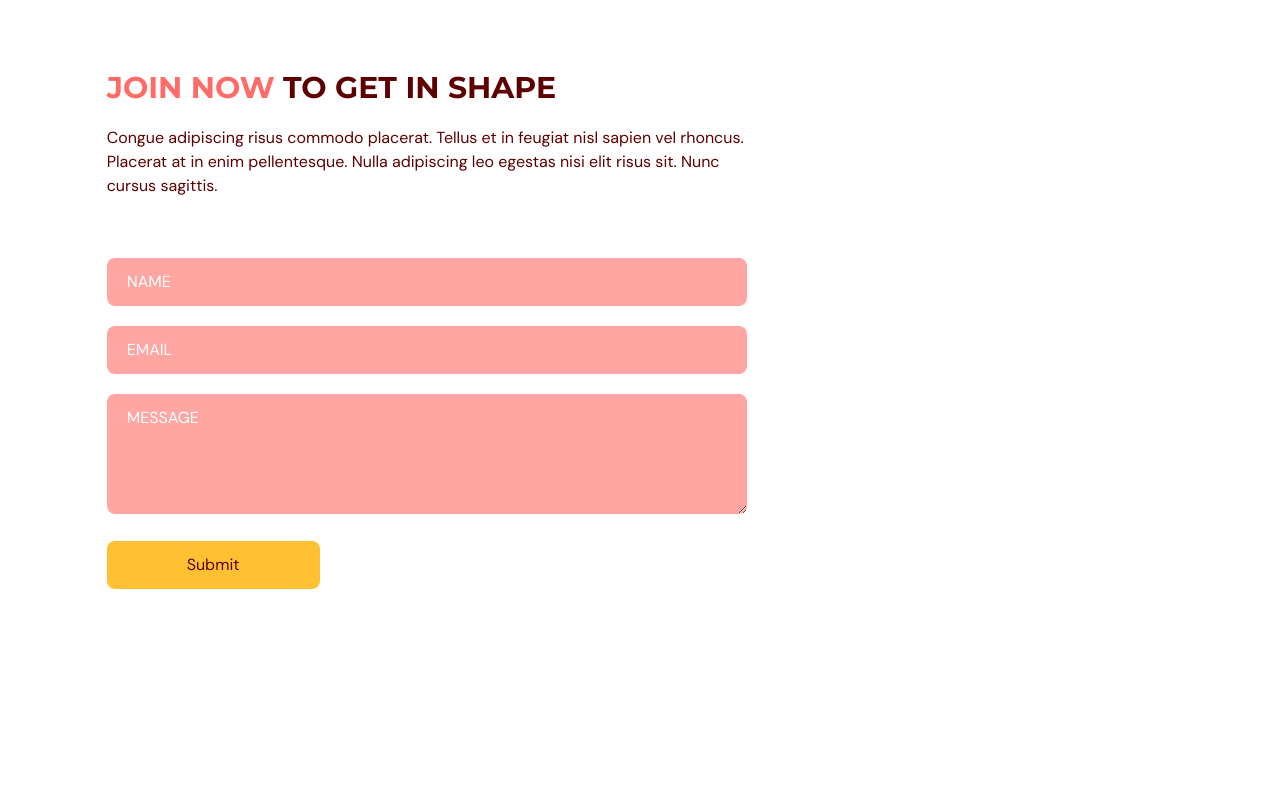
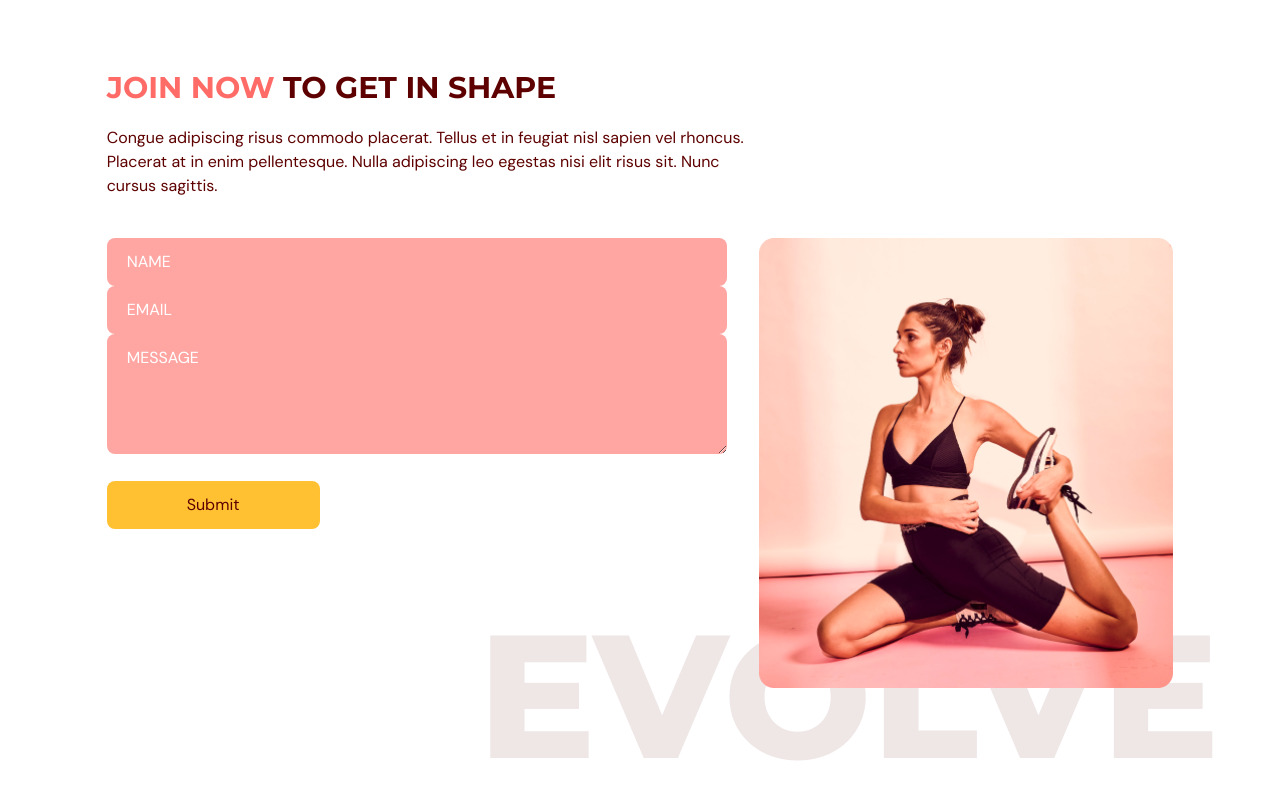
Before and after one commit to anastasia-in-code/gym-and-fitness, a React (Vite) app: page / in a window 1280 px wide. Shown: the part 3088-3888 px from the top of the page. Before the commit the page ends 3805 px from the top, so only its background shows below. Built offline with nearby package versions, Linux system fonts and the light colour scheme.

Commit message:
ContactUs component styling

```diff
--- a/src/scenes/contactUs/index.tsx
+++ b/src/scenes/contactUs/index.tsx
@@ -17,7 +17,7 @@
   } = useForm();
 
   const inputStyle =
-    "w-full mt-5 rounded-lg bg-primary-300 px-5 py-3 placeholder-white";
+    "w-full rounded-lg bg-primary-300 px-5 py-3 placeholder-white";
 
   const onSubmit = async (e: FormEvent<HTMLFormElement>) => {
     const isValid = await trigger();
@@ -92,7 +92,7 @@
                 })}
               />
               {errors.name && (
-                <p className="mt-1 text-primary-500 ">
+                <p className="mt-1 mb-5 text-primary-500 ">
                   {errors.name.type === "required" && "This field is required"}
                   {errors.name.type === "maxLength" &&
                     "This field is max 100 characters"}
@@ -137,6 +137,30 @@
               </button>
             </form>
           </motion.div>
+          <motion.div
+          className="relative mt-16 basis-2/5 md:mt-0"
+          initial="hidden"
+          whileInView="visible"
+          viewport={{
+            once: true,
+            amount: 0.5,
+          }}
+          transition={{
+            delay: 0.2,
+            duration: 1,
+          }}
+          variants={{
+            hidden: { opacity: 0, y: 50 },
+            visible: { opacity: 1, y: 0 },
+          }}>
+            <div className="md:before:content-evolvetext w-full before:absolute before:-bottom-20 before:-right-10 before:z-[-1]">
+              <img
+              className="w-full"
+              alt='contact us page graphic'
+              src={ContactUsPageGraphic}/>
+            </div>
+
+          </motion.div>
         </div>
       </motion.div>
     </section>
```
